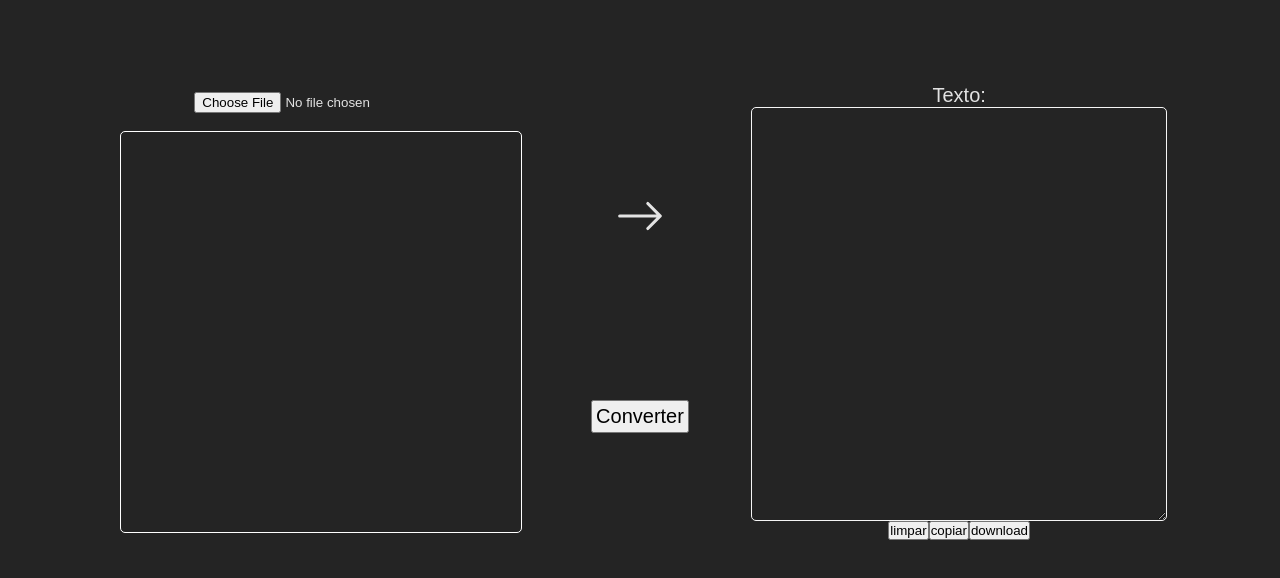
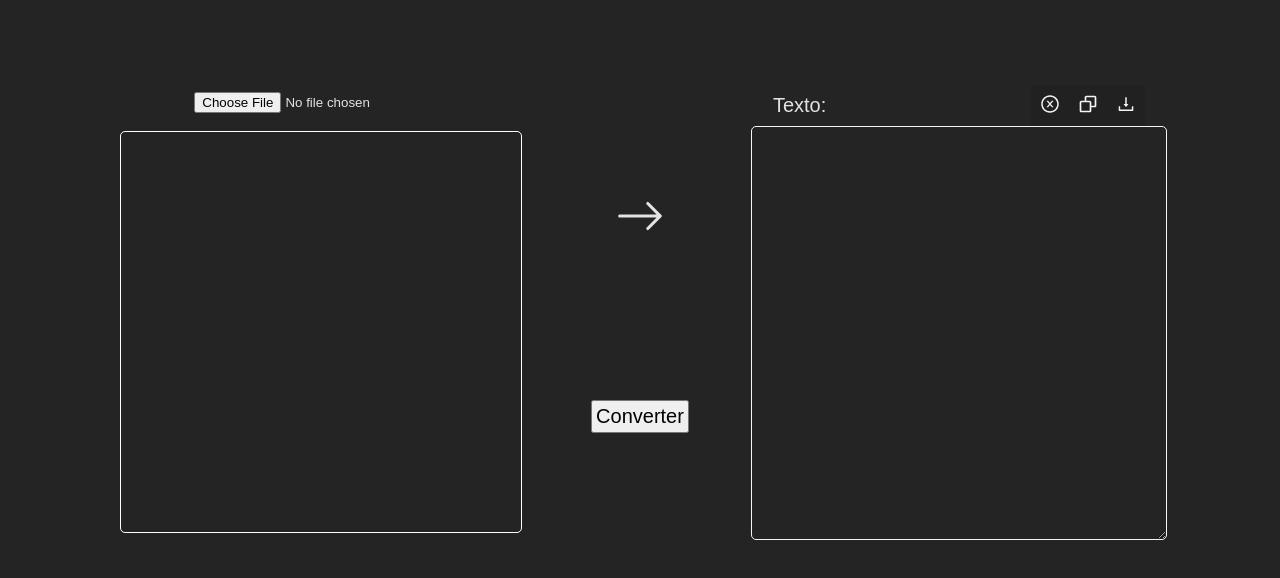
Before and after one commit to vitor-navarro/conversorImagemTexto, a React (Vite) app: page / in a window 1280 px wide. Shown: the top 578 px of the page. Built offline with nearby package versions, Linux system fonts and the light colour scheme.

Commit message:
Adicionando imagens aos botões do utiliyBar e criando novos estilos para outros components que serão desenvolvidos posteriormente.

```diff
--- a/src/App.tsx
+++ b/src/App.tsx
@@ -146,9 +146,12 @@ function App() {
 
 
     <div className='div3'>
-      <label className='label-titulo'>Texto:</label>
+      <div className='inline-flex'>
+        <label className='label-titulo'>Texto:</label>
+        <UtilityBar input = {textConverted} setInput={setTextConverted}></UtilityBar>
+      </div>
       <textarea value={textConverted} onChange={(event) => setTextConverted(event.target.value)}></textarea>
-      <UtilityBar input = {textConverted} setInput={setTextConverted}></UtilityBar>
+
     </div>
 </div>
 )}
--- a/src/components/utiliyBar.tsx
+++ b/src/components/utiliyBar.tsx
@@ -1,7 +1,10 @@
 import React from 'react';
 import ReactDom from 'react-dom';
 import Button  from '../styledComponents';
-
+import { AiOutlineCloseCircle,AiOutlineDownload } from 'react-icons/ai';
+import { RiDeleteBin2Line } from 'react-icons/ri';
+import { BsBackspace } from 'react-icons/bs';
+import { BiCopy } from 'react-icons/bi';
 
 interface UtilityBarProps{
     input: string;
@@ -30,9 +33,21 @@ function UtilityBar( { input, setInput } : UtilityBarProps){
 
     return(
         <div>
-            <button onClick={(event) => setInput('')}>limpar</button>
-            <button onClick={(event) => handleCopy()}>copiar</button>
-            <button onClick={(event) => downloadFile()}>download</button>
+            <Button onClick={(event) => setInput('')}>
+                <AiOutlineCloseCircle  size= '20px'>
+
+                </AiOutlineCloseCircle>
+            </Button>
+            <Button onClick={(event) => handleCopy()}>
+                <BiCopy size= '20px'>
+
+                </BiCopy>
+            </Button>
+            <Button onClick={(event) => downloadFile()}>
+                <AiOutlineDownload size='20px'>
+
+                </AiOutlineDownload>
+            </Button>
         </div>
     )
 }
--- a/src/styledComponents.ts
+++ b/src/styledComponents.ts
@@ -1,30 +1,32 @@
 import styled from 'styled-components';
 
-interface ButtonProps {
-  primary?: boolean;
-  secondary?: boolean;
-}
-
-const Button = styled.button<ButtonProps>`
-  padding: 8px 16px;
-  border: none;
-  border-radius: 4px;
-  font-size: 16px;
+const Button = styled.button`
+  background-color: #222121;
+  border: solid 1px #222121;
+  color: whitesmoke;
+  padding: 8px;
   cursor: pointer;
-
-  ${(props) =>
-    props.primary &&
-    `
-    background-color: blue;
-    color: white;
-  `}
-
-  ${(props) =>
-    props.secondary &&
-    `
-    background-color: gray;
-    color: white;
-  `}
 `;
 
+const ImageInputWrapper = styled.div`
+  display: flex;
+  flex-direction: column;
+  align-items: center;
+  justify-content: center;
+  border: 2px dashed #ccc;
+  padding: 16px;
+  cursor: pointer;
+`;
+
+const ImageInput = styled.input`
+  display: none;
+`;
+
+const ImagePreview = styled.img`
+  max-width: 100%;
+  max-height: 200px;
+  object-fit: contain;
+`;
+
+
 export default Button;
--- a/src/styles.css
+++ b/src/styles.css
@@ -42,6 +42,14 @@
 
 .label-titulo{
   font-size: 20px;
+}
+
+.inline-flex{
+  display: flex;
+  flex-direction: row;
+  justify-content: space-around;
+  align-items: center;
+  width: 100%;
 }
 
 div textarea{
```
